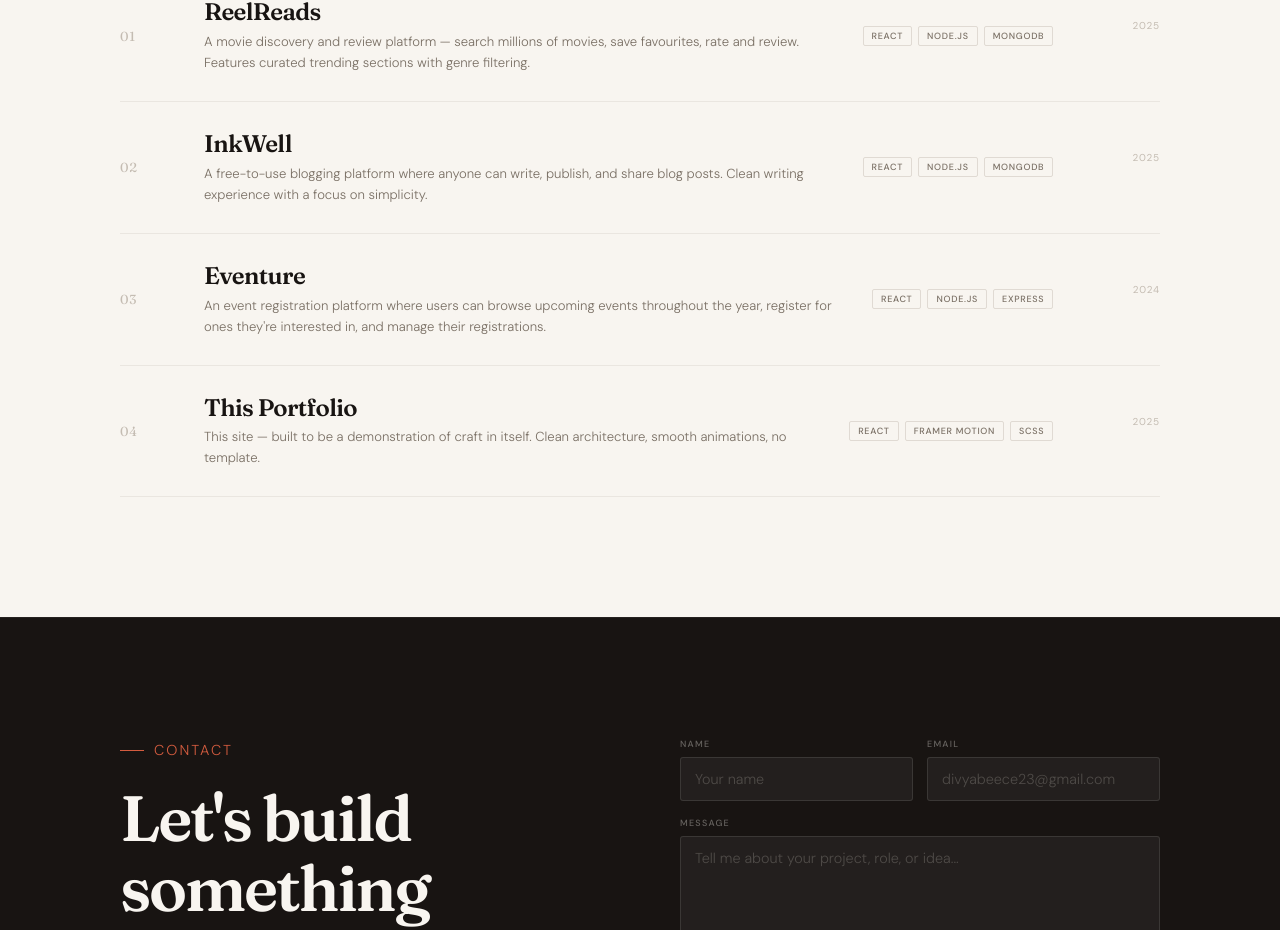
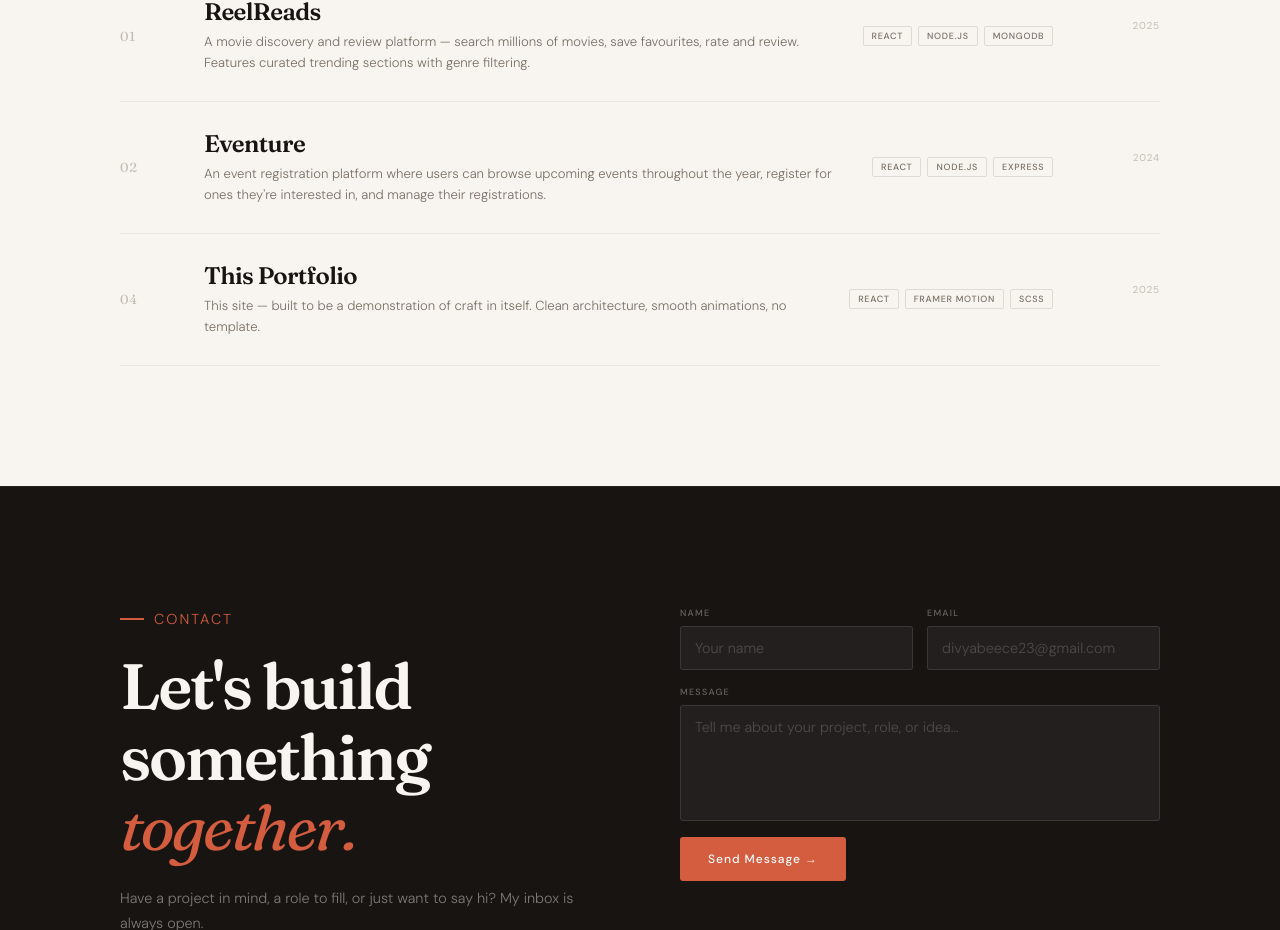
Before and after one commit to divyabeece23-nj/Portfolio, a React (Vite) app: page / in a window 1280 px wide. Shown: the part 2698-3628 px from the top of the page. Built offline with nearby package versions, Linux system fonts and the light colour scheme.

Commit message:
created public folder and added resume.pdf

```diff
--- a/src/components/Projects/Projects.jsx
+++ b/src/components/Projects/Projects.jsx
@@ -21,25 +21,9 @@ const PROJECTS = [
     githubBackend: 'https://github.com/divyabeece23-nj/Movie-Book-App-Backend.git',
     live: 'https://reelreads-app.vercel.app',
   },
+
   {
     num: '02',
-    title: 'InkWell',
-    subtitle: 'Full Stack · Blog Platform',
-    year: '2025',
-    tags: ['React', 'Node.js', 'MongoDB', 'Express'],
-    summary: 'A free-to-use blogging platform where anyone can write, publish, and share blog posts. Clean writing experience with a focus on simplicity.',
-    caseStudy: {
-      ask: 'Build a blogging platform that makes it easy for anyone to write and publish posts — no paywalls, no clutter, just a clean space to share ideas.',
-      delivered: 'Full-stack blog app with React frontend and Node/Express backend. MongoDB for storing posts and user data. User authentication for managing your own posts. Clean, minimal UI focused on the reading and writing experience.',
-      knownAhead: ['React', 'Node.js / Express', 'MongoDB', 'REST APIs'],
-      hadToLearn: ['Rich text editing', 'Content management patterns', 'Deploying full-stack apps on Vercel + Render'],
-      nextSteps: ['Add rich text editor', 'Categories and tags for posts', 'Comments and likes', 'User profiles with post history'],
-    },
-    github: '#',
-    live: '#',
-  },
-  {
-    num: '03',
     title: 'Eventure',
     subtitle: 'Full Stack · Event Management',
     year: '2024',
@@ -52,7 +36,8 @@ const PROJECTS = [
       hadToLearn: ['Node.js / Express backend', 'API routing and middleware', 'State management for registration flows'],
       nextSteps: ['Add a database for persistent storage', 'User authentication', 'Event filtering by category and date', 'Email confirmations on registration'],
     },
-    github: '#',
+    github: 'https://github.com/divyabeece23-nj/Eventure-1.git',
+    githubBackend: 'https://github.com/divyabeece23-nj/Eventure-3-api.git',
     live: null,
   },
   {
@@ -69,8 +54,8 @@ const PROJECTS = [
       hadToLearn: ['Framer Motion layoutId pitfalls', 'Magnetic cursor physics', 'IntersectionObserver patterns'],
       nextSteps: ['Blog via headless CMS', 'Reduced-motion support', 'Improve mobile layout'],
     },
-    github: '#',
-    live: '#',
+    github: 'https://github.com/divyabeece23-nj/Portfolio.git',
+    live: 'https://divya-natarajan.vercel.app/',
   },
 ]
 
```
Also changed, not shown: 1 other file (tests, documents, lock files or other folders).
